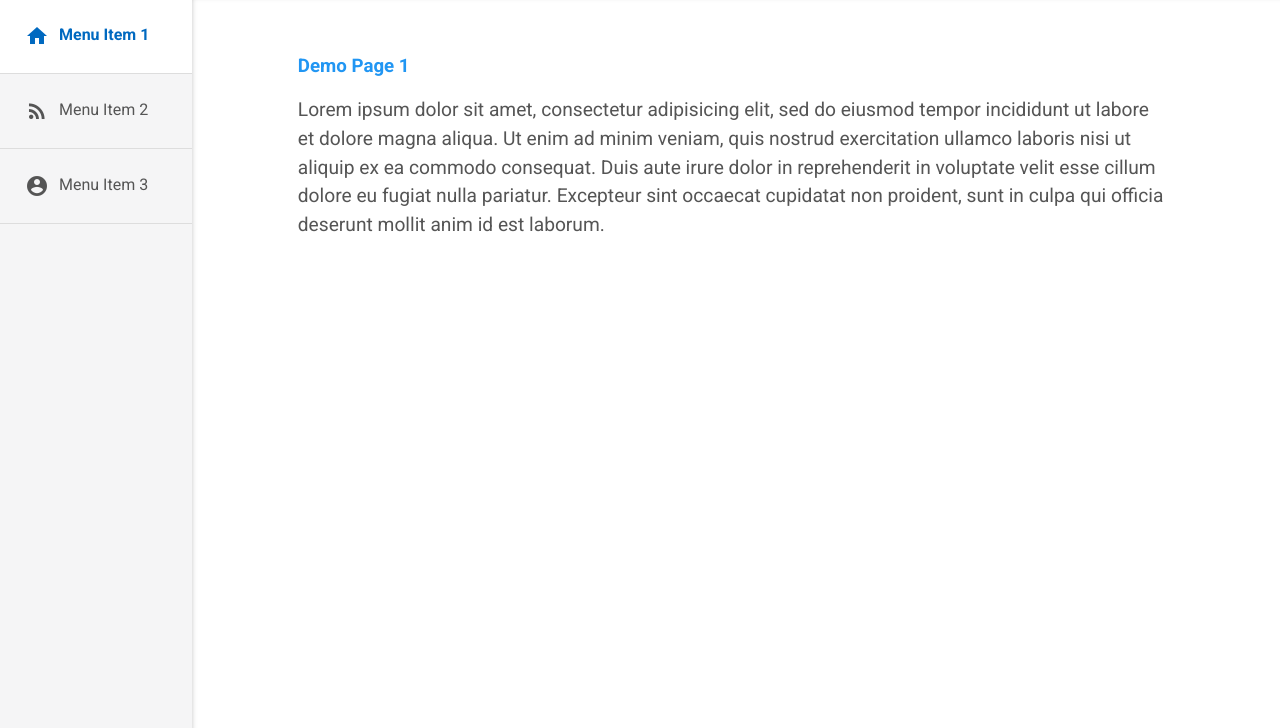
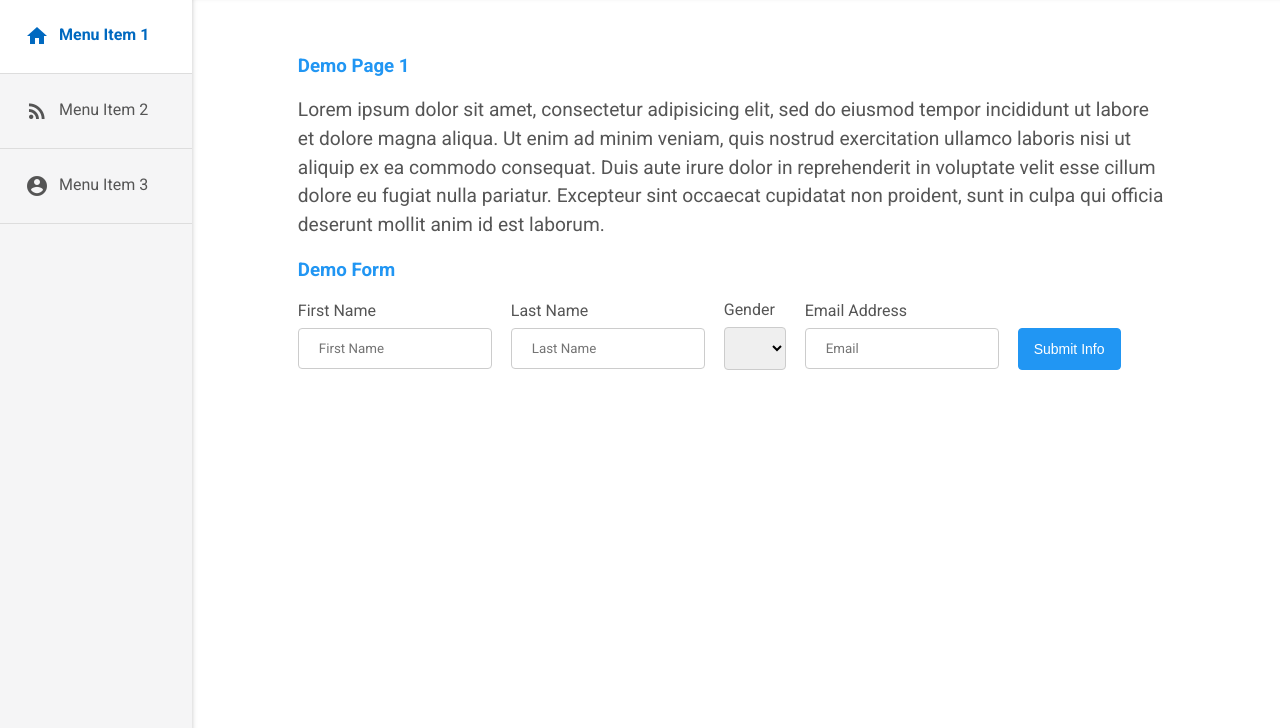
Before and after one commit to tylerben/wit-interactive-demo, a website: page index.html in a window 1280 px wide. Shown: the part 72-800 px from the top of the page. Drawn offline with nearby package versions, Linux system fonts and the light colour scheme; files that its build step writes are made by us from their sources.

Commit message:
Add form to index.html and update color scheme

```diff
--- a/index.html
+++ b/index.html
@@ -21,6 +21,34 @@
 		<section class="container">
 			<h1 class="text-primary">Demo Page 1</h1>
 			<p>Lorem ipsum dolor sit amet, consectetur adipisicing elit, sed do eiusmod tempor incididunt ut labore et dolore magna aliqua. Ut enim ad minim veniam, quis nostrud exercitation ullamco laboris nisi ut aliquip ex ea commodo consequat. Duis aute irure dolor in reprehenderit in voluptate velit esse cillum dolore eu fugiat nulla pariatur. Excepteur sint occaecat cupidatat non proident, sunt in culpa qui officia deserunt mollit anim id est laborum.</p>
+
+			<h1 class="text-primary">Demo Form</h1>
+			<form id="demo-form">
+				<div class="form-group">
+					<label name="first-name">First Name</label><br>
+					<input type="text" id="first-name" name="first-name" placeholder="First Name">
+				</div>
+				<div class="form-group">
+					<label name="last-name">Last Name</label><br>
+					<input type="text" id="last-name" name="last-name" placeholder="Last Name">
+				</div>
+				<div class="form-group">
+					<label name="gender">Gender</label><br>
+					<select id="gender" name="gender"></select>
+				</div>
+				<div class="form-group">
+					<label name="email">Email Address</label><br>
+					<input type="text" id="email" name="email" placeholder="Email">
+				</div>
+				<button class="btn bg-primary text-white layout" id="form-submit">Submit Info</button>
+			</form>
+
+			<div class="user-info">
+				<h2 id="first-name-output"></h2>
+				<h2 id="last-name-output"></h2>
+				<h2 id="gender-output"></h2>
+				<h2 id="email-output"></h2>
+			</div>
 		</section>
 	</section>
 
```
Also changed, not shown: dist/all.js, dist/css/style.css, 1 other file.
